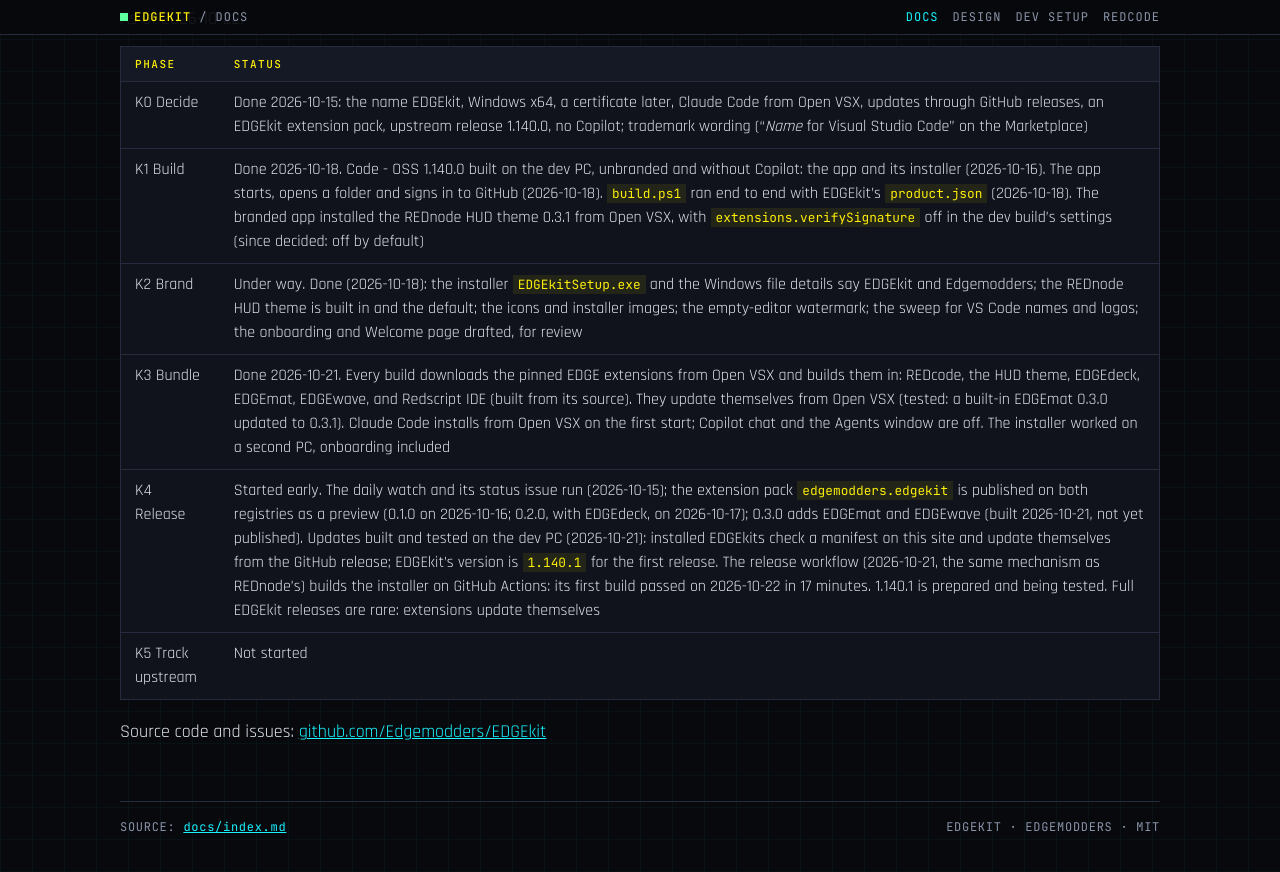
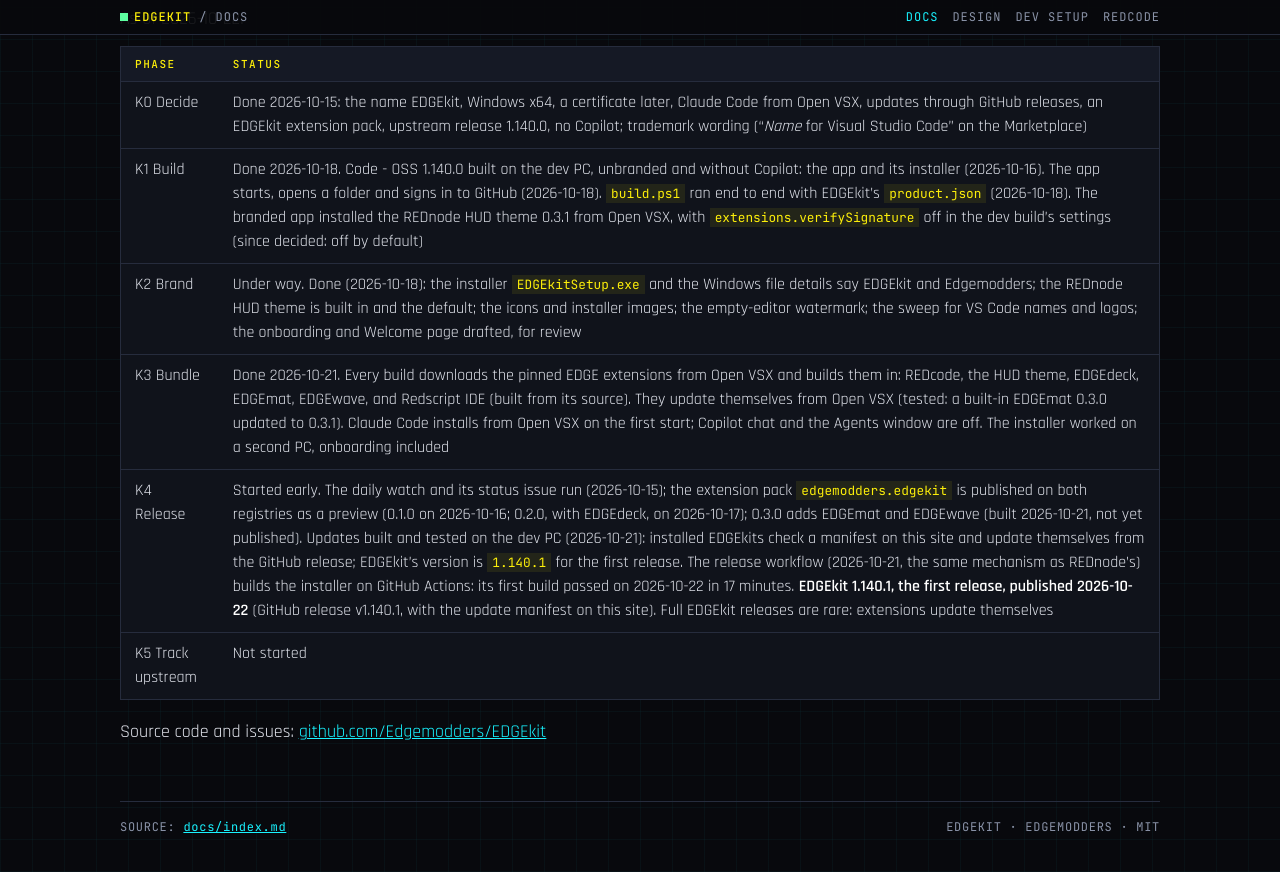
Before and after one commit to Edgemodders/EDGEkit, a Jekyll site: the page built from docs/index.md, in a window 1280 px wide and 900 px high, scrolled down 601 px. Shown: the top 872 px of the window. Built offline with Jekyll 4.4.1, drawn with Linux system fonts in a browser that asks for light colours; our own code applies the rules of GitHub Pages for plain Markdown files.

Commit message:
Status: EDGEkit 1.140.1 released
Co-Authored-By: Claude Opus 5.5 <noreply@anthropic.com>

```diff
--- a/docs/index.md
+++ b/docs/index.md
@@ -18,7 +18,7 @@ As of 2026-10-22.
 | K1 Build | Done 2026-10-18. Code - OSS 1.140.0 built on the dev PC, unbranded and without Copilot: the app and its installer (2026-10-16). The app starts, opens a folder and signs in to GitHub (2026-10-18). `build.ps1` ran end to end with EDGEkit's `product.json` (2026-10-18). The branded app installed the REDnode HUD theme 0.3.1 from Open VSX, with `extensions.verifySignature` off in the dev build's settings (since decided: off by default) |
 | K2 Brand | Under way. Done (2026-10-18): the installer `EDGEkitSetup.exe` and the Windows file details say EDGEkit and Edgemodders; the REDnode HUD theme is built in and the default; the icons and installer images; the empty-editor watermark; the sweep for VS Code names and logos; the onboarding and Welcome page drafted, for review |
 | K3 Bundle | Done 2026-10-21. Every build downloads the pinned EDGE extensions from Open VSX and builds them in: REDcode, the HUD theme, EDGEdeck, EDGEmat, EDGEwave, and Redscript IDE (built from its source). They update themselves from Open VSX (tested: a built-in EDGEmat 0.3.0 updated to 0.3.1). Claude Code installs from Open VSX on the first start; Copilot chat and the Agents window are off. The installer worked on a second PC, onboarding included |
-| K4 Release | Started early. The daily watch and its status issue run (2026-10-15); the extension pack `edgemodders.edgekit` is published on both registries as a preview (0.1.0 on 2026-10-16; 0.2.0, with EDGEdeck, on 2026-10-17); 0.3.0 adds EDGEmat and EDGEwave (built 2026-10-21, not yet published). Updates built and tested on the dev PC (2026-10-21): installed EDGEkits check a manifest on this site and update themselves from the GitHub release; EDGEkit's version is `1.140.1` for the first release. The release workflow (2026-10-21, the same mechanism as REDnode's) builds the installer on GitHub Actions: its first build passed on 2026-10-22 in 17 minutes. 1.140.1 is prepared and being tested. Full EDGEkit releases are rare: extensions update themselves |
+| K4 Release | Started early. The daily watch and its status issue run (2026-10-15); the extension pack `edgemodders.edgekit` is published on both registries as a preview (0.1.0 on 2026-10-16; 0.2.0, with EDGEdeck, on 2026-10-17); 0.3.0 adds EDGEmat and EDGEwave (built 2026-10-21, not yet published). Updates built and tested on the dev PC (2026-10-21): installed EDGEkits check a manifest on this site and update themselves from the GitHub release; EDGEkit's version is `1.140.1` for the first release. The release workflow (2026-10-21, the same mechanism as REDnode's) builds the installer on GitHub Actions: its first build passed on 2026-10-22 in 17 minutes. **EDGEkit 1.140.1, the first release, published 2026-10-22** (GitHub release v1.140.1, with the update manifest on this site). Full EDGEkit releases are rare: extensions update themselves |
 | K5 Track upstream | Not started |
 
 Source code and issues: [github.com/Edgemodders/EDGEkit](https://github.com/Edgemodders/EDGEkit)
```
Also changed, not shown: CLAUDE.md (+1 -1 lines).
